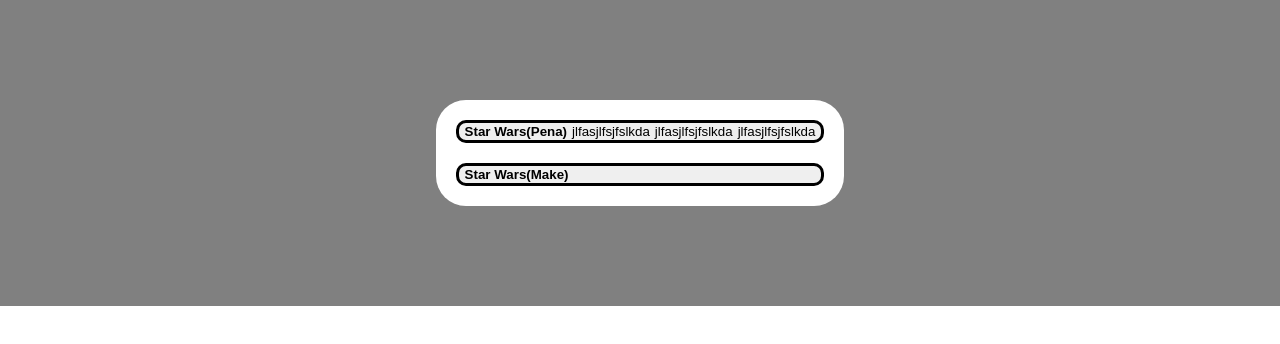
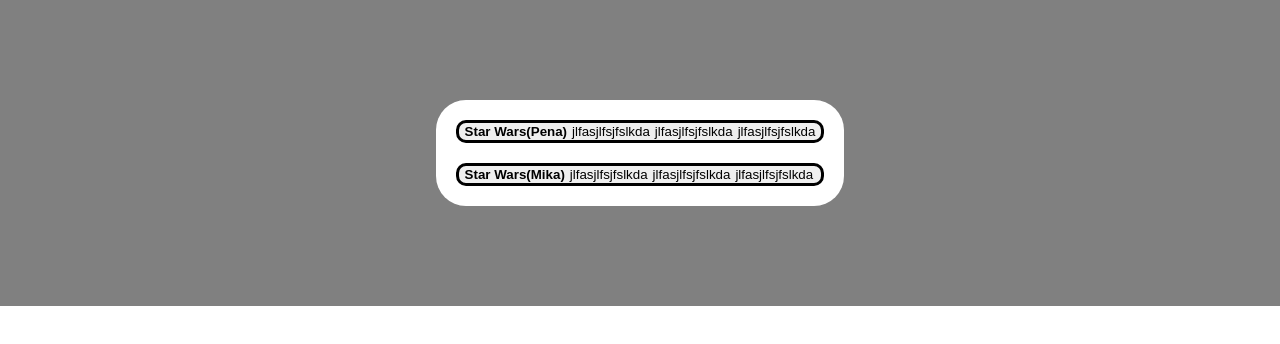
Before and after one commit to rajalam/pinball-maintenance-ts, a React (Create React App) app: page / in a window 1280 px wide. Shown: the top 344 px of the page. Built offline with nearby package versions, Linux system fonts and the light colour scheme.

Commit message:
Refactored ShowDeviceMenu to new MenuItem component for rendering

```diff
--- a/src/components/ShowDeviceMenu.css
+++ b/src/components/ShowDeviceMenu.css
@@ -5,18 +5,3 @@
     row-gap: 20px;
     justify-content: center;
 }
-
-.device-button-container {
-    gap: 5px;
-    display: flex;
-    flex-wrap: wrap;
-    border-radius: 10px;
-    border-color: black;
-    border-width: 3px;
-    border-style: solid;
-    /* margin: 20px; */
-}
-
-.device-name-item {
-    font-weight: bold;
-}
--- a/src/components/ShowDeviceMenu.tsx
+++ b/src/components/ShowDeviceMenu.tsx
@@ -1,18 +1,25 @@
 import './ShowDeviceMenu.css';
+import ShowDeviceMenuItem from './ShowDeviceMenuItem';
 
 function ShowDeviceMenu () {
     return(
 
         <div className="device-list-container">
-            <button className='device-button-container'>
-                <div className='device-name-item'>Star Wars(Pena)</div>
+
+            <ShowDeviceMenuItem deviceName='Star Wars(Pena)'
+                onClick={ () => console.log('Button clicked!')}>
                 <div>jlfasjlfsjfslkda</div>
                 <div>jlfasjlfsjfslkda</div>
                 <div>jlfasjlfsjfslkda</div>
-            </button>
-            <button className='device-button-container'>
-                <div className='device-name-item'>Star Wars(Make)</div>
-            </button>
+            </ShowDeviceMenuItem>
+
+            <ShowDeviceMenuItem deviceName='Star Wars(Mika)'
+                onClick={ () => console.log('Button clicked!')}>
+                <div>jlfasjlfsjfslkda</div>
+                <div>jlfasjlfsjfslkda</div>
+                <div>jlfasjlfsjfslkda</div>
+            </ShowDeviceMenuItem>
+
         </div>
     );
 }
--- /dev/null
+++ b/src/components/ShowDeviceMenuItem.css
@@ -0,0 +1,14 @@
+.device-button-container {
+    gap: 5px;
+    display: flex;
+    flex-wrap: wrap;
+    border-radius: 10px;
+    border-color: black;
+    border-width: 3px;
+    border-style: solid;
+    /* margin: 20px; */
+}
+
+.device-name-item {
+    font-weight: bold;
+}
--- a/src/components/ShowDeviceMenuItem.tsx
+++ b/src/components/ShowDeviceMenuItem.tsx
@@ -0,0 +1,21 @@
+import "./ShowDeviceMenuItem.css";
+
+import type { ComponentPropsWithoutRef, ReactNode } from 'react';
+
+type ButtonProps = {
+    deviceName: string;
+    onClick: () => void;
+    children: ReactNode;
+  } & ComponentPropsWithoutRef<'button'>;
+
+export default function ShowDeviceMenuItem({
+    deviceName, children, ...otherProps}: ButtonProps ) {
+
+        return(
+            <button className='device-button-container' {...otherProps}>
+                    <div className='device-name-item'>{deviceName}</div>
+                    {children}
+            </button>
+        );
+
+}
```
